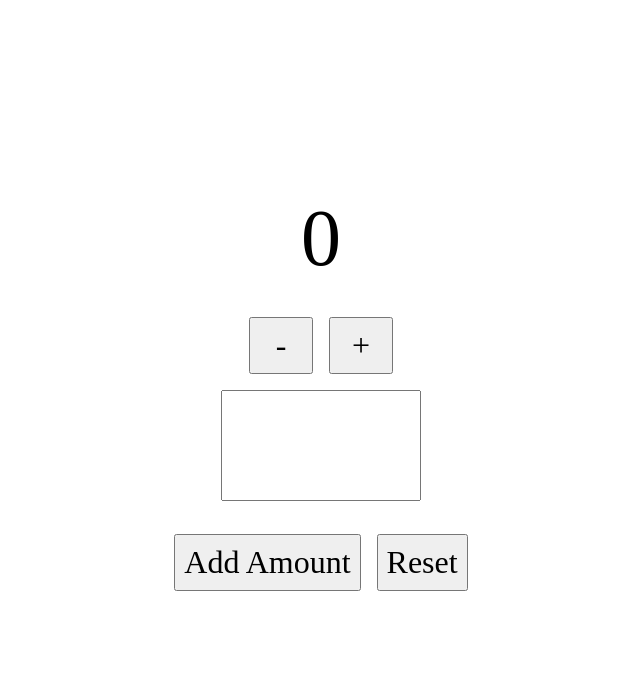
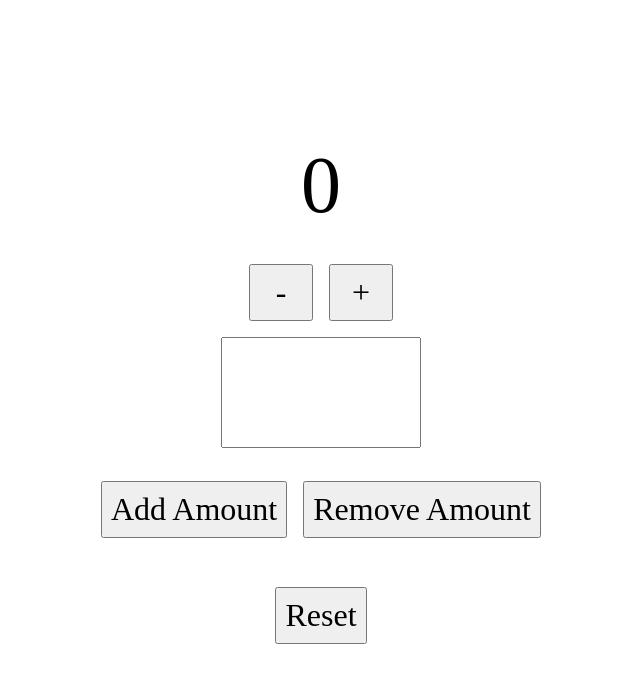
Before and after one commit to tonyedgal/redux, a React (Create React App) app: page / in a window 1280 px wide. Shown: the top 682 px of the page, without its empty margins (319-959 px from the left). Built offline with nearby package versions, Linux system fonts and the light colour scheme.

Commit message:
feat: added decrementByAmount function to counter

```diff
--- a/src/features/counter/Counter.js
+++ b/src/features/counter/Counter.js
@@ -1,17 +1,23 @@
 import { useState } from "react";
 import { useSelector, useDispatch } from "react-redux";
-import { increment, decrement, reset, incrementByAmount } from "./counterSlice";
+import {
+  increment,
+  decrement,
+  reset,
+  incrementByAmount,
+  decrementByAmount,
+} from "./counterSlice";
 
 const Counter = () => {
   const count = useSelector((state) => state.counter.count);
   const dispatch = useDispatch();
 
-  const [incrementAmount, setIncrementAmount] = useState();
+  const [amount, setAmount] = useState();
 
-  const addValue = Number(incrementAmount) || 0;
+  const inputValue = Number(amount) || 0;
 
   const resetAll = () => {
-    setIncrementAmount("");
+    setAmount("");
     dispatch(reset());
   };
 
@@ -25,14 +31,19 @@ const Counter = () => {
 
       <input
         type="text"
-        value={incrementAmount}
-        onChange={(e) => setIncrementAmount(e.target.value)}
+        value={amount}
+        onChange={(e) => setAmount(e.target.value)}
       />
 
       <div>
-        <button onClick={() => dispatch(incrementByAmount(addValue))}>
+        <button onClick={() => dispatch(incrementByAmount(inputValue))}>
           Add Amount
         </button>
+        <button onClick={() => dispatch(decrementByAmount(inputValue))}>
+          Remove Amount
+        </button>
+      </div>
+      <div>
         <button onClick={resetAll}>Reset</button>
       </div>
     </section>
--- a/src/features/counter/counterSlice.js
+++ b/src/features/counter/counterSlice.js
@@ -20,10 +20,18 @@ export const counterSlice = createSlice({
     incrementByAmount: (state, action) => {
       state.count += action.payload;
     },
+    decrementByAmount: (state, action) => {
+      state.count -= action.payload;
+    },
   },
 });
 
-export const { increment, decrement, reset, incrementByAmount } =
-  counterSlice.actions;
+export const {
+  increment,
+  decrement,
+  reset,
+  incrementByAmount,
+  decrementByAmount,
+} = counterSlice.actions;
 
 export default counterSlice.reducer;
```
